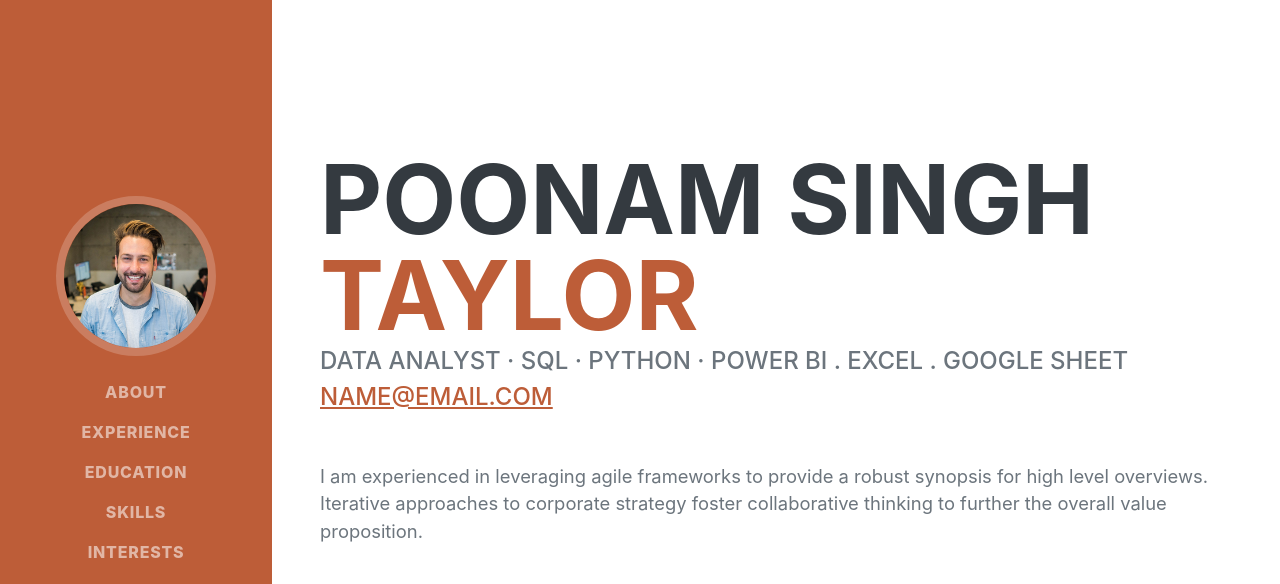
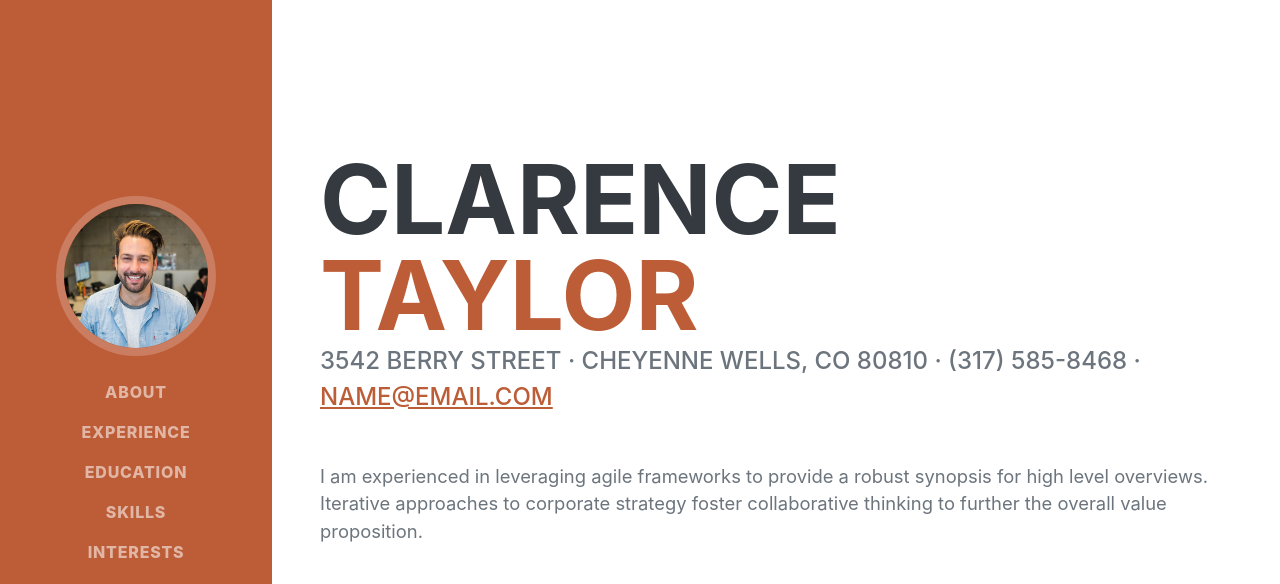
Before and after one commit to P-oonam/poonamsingh.github.io, a website: page dist/index.html in a window 1280 px wide. Shown: the top 584 px of the page. Drawn offline with nearby package versions, Linux system fonts and the light colour scheme; a web font is replaced by a local one.

Commit message:
Add files via upload

```diff
--- a/dist/index.html
+++ b/dist/index.html
@@ -40,12 +40,12 @@
             <section class="resume-section" id="about">
                 <div class="resume-section-content">
                     <h1 class="mb-0">
-                        Poonam Singh
+                        Clarence
                         <span class="text-primary">Taylor</span>
                     </h1>
                     <div class="subheading mb-5">
-                       Data Analyst · SQL · Python · Power BI . Excel . Google Sheet
-                        <a href="mailto:ps9582240815@email.com">name@email.com</a>
+                        3542 Berry Street · Cheyenne Wells, CO 80810 · (317) 585-8468 ·
+                        <a href="mailto:name@email.com">name@email.com</a>
                     </div>
                     <p class="lead mb-5">I am experienced in leveraging agile frameworks to provide a robust synopsis for high level overviews. Iterative approaches to corporate strategy foster collaborative thinking to further the overall value proposition.</p>
                     <div class="social-icons">
```
